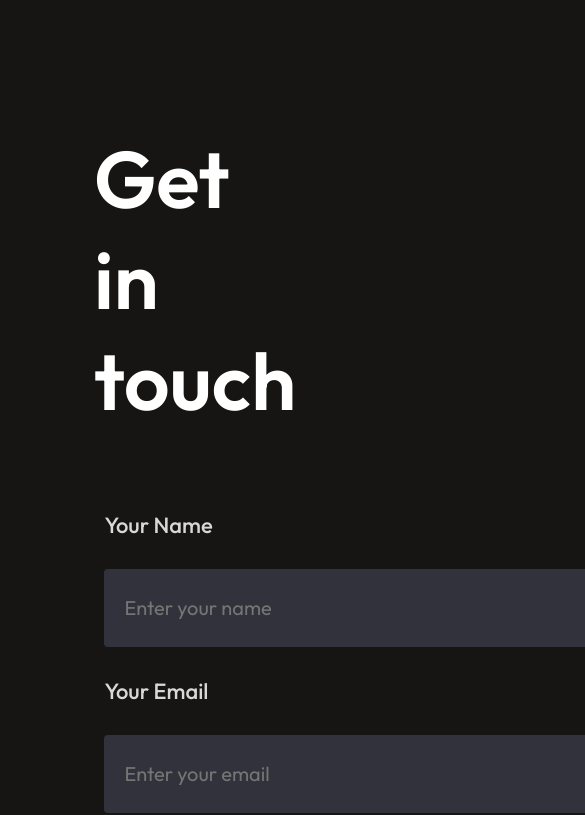
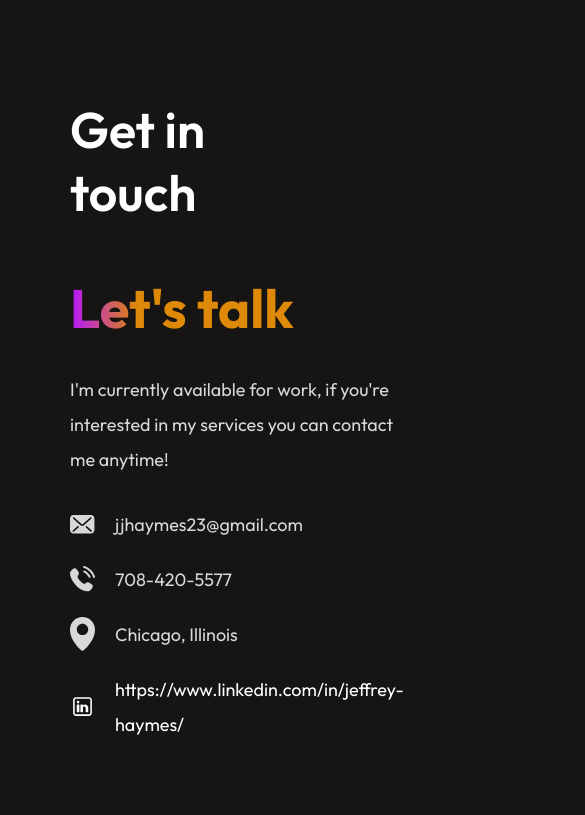
Before and after one commit to JayHaymes/portfolio, a React (Vite) app in the folder portfolio-react/: page / in a window 390 px wide. Shown: the part 5169-5984 px from the top of the page, 585 px wide, since content can reach past the window. Built offline with nearby package versions, Linux system fonts and the light colour scheme.

Commit message:
media css styling

```diff
--- a/portfolio-react/src/Components/Contact/Contact.css
+++ b/portfolio-react/src/Components/Contact/Contact.css
@@ -109,3 +109,41 @@
     text-decoration: none;
     color: white;
 }
+@media(max-width:768px){
+    .contact{
+        gap: 50px;
+        margin: 50px 70px;
+        align-items: start;
+    }
+    .contact-title h1{
+        padding: 0;
+        font-size: 50px;
+        font-weight: 600;
+    }
+    .contact-section{
+        flex-direction: column;
+    }
+    .contact-left h1{
+        font-size: 54px;
+    }
+    .contact-left p{
+        font-size: 18px;
+    }
+    .contact-details{
+        gap: 20px;
+    }
+    .contact-detail img{
+        width: 25px;
+    }
+    .contact-right label{
+        font-size: 20px;
+    }
+    .contact-right input{
+        width: 100%;
+        font-size: 20px;
+    }
+    .contact-right textarea{
+        width: 95%;
+        font-size: 20px;
+    }
+}
```
